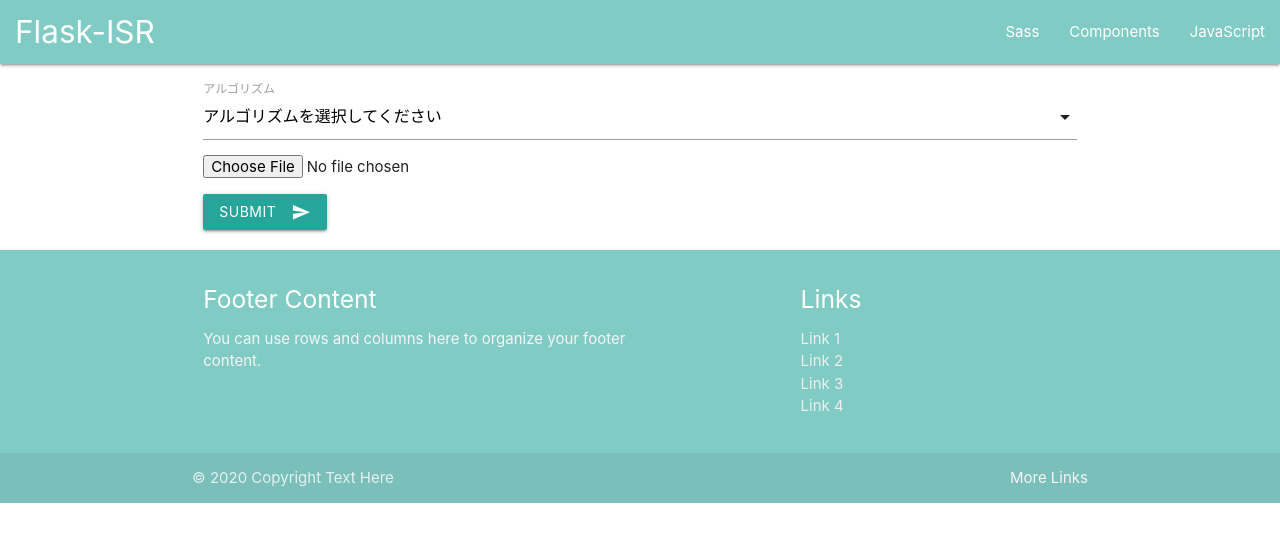
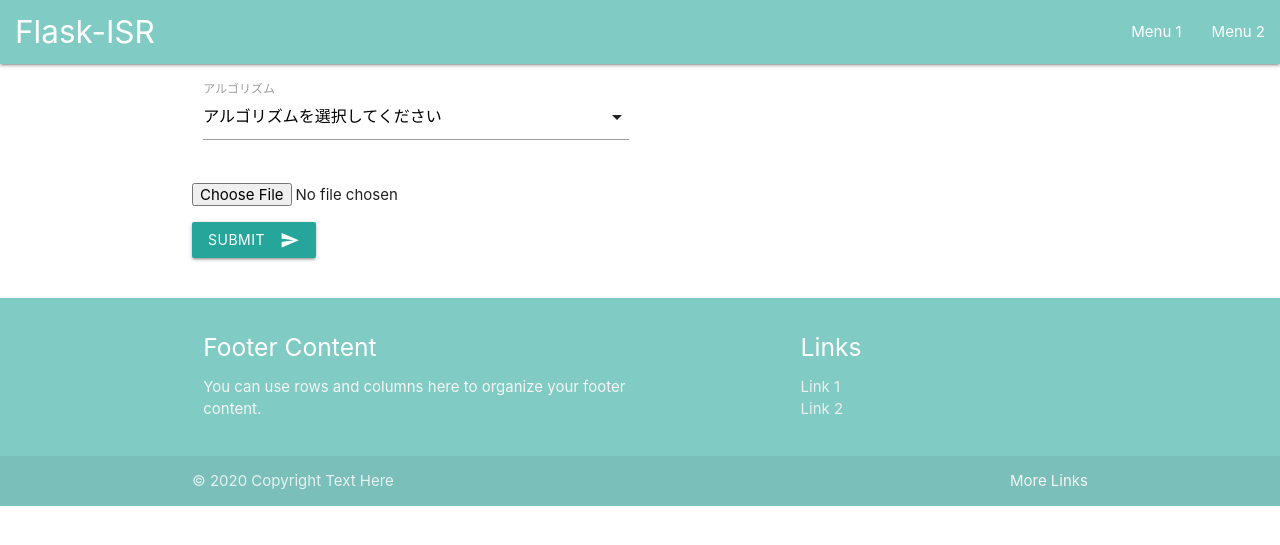
Before and after one commit to matsui-k-dmj/flask-isr, a Flask app: page / in a window 1280 px wide. Shown: the top 545 px of the page. Run offline with Flask 2, Linux system fonts and the light colour scheme.

Commit message:
ちょっとlayout整理

```diff
--- a/templates/index.html
+++ b/templates/index.html
@@ -5,7 +5,9 @@
         <div class="col s12">
 
             <form action="/upload" method="POST" enctype="multipart/form-data">
-                <div class="input-field" style="margin-top: 2rem;">
+                <div class="row">
+
+                    <div class="input-field col s6" style="margin-top: 2rem;">
 
                         <select name="algo">
                             <option value="" disabled selected>アルゴリズムを選択してください</option>
@@ -16,7 +18,9 @@
                         </select>
                         <label>アルゴリズム</label>
                     </div>
+                </div>
 
+                <div class="row">
                     <div style="margin-top: 1rem;">
                         <input type="file" name="image" accept="image/png, image/jpeg">
                     </div>
@@ -26,7 +30,7 @@
                             <i class="material-icons right">send</i>
                         </button>
                     </div>
-
+                </div>
             </form>
 
         </div>
--- a/templates/layout.html
+++ b/templates/layout.html
@@ -20,9 +20,8 @@
     <div class="nav-wrapper teal lighten-3">
         <a href="#" class="brand-logo" style="margin-left: 1rem;">Flask-ISR</a>
         <ul id="nav-mobile" class="right hide-on-med-and-down">
-            <li><a href="sass.html">Sass</a></li>
-            <li><a href="badges.html">Components</a></li>
-            <li><a href="collapsible.html">JavaScript</a></li>
+            <li><a href="sass.html">Menu 1</a></li>
+            <li><a href="badges.html">Menu 2</a></li>
         </ul>
     </div>
 </nav>
@@ -45,8 +44,6 @@
                 <ul>
                     <li><a class="grey-text text-lighten-3" href="#!">Link 1</a></li>
                     <li><a class="grey-text text-lighten-3" href="#!">Link 2</a></li>
-                    <li><a class="grey-text text-lighten-3" href="#!">Link 3</a></li>
-                    <li><a class="grey-text text-lighten-3" href="#!">Link 4</a></li>
                 </ul>
             </div>
         </div>
```
Lines whose indentation alone changed are shown as unchanged.
